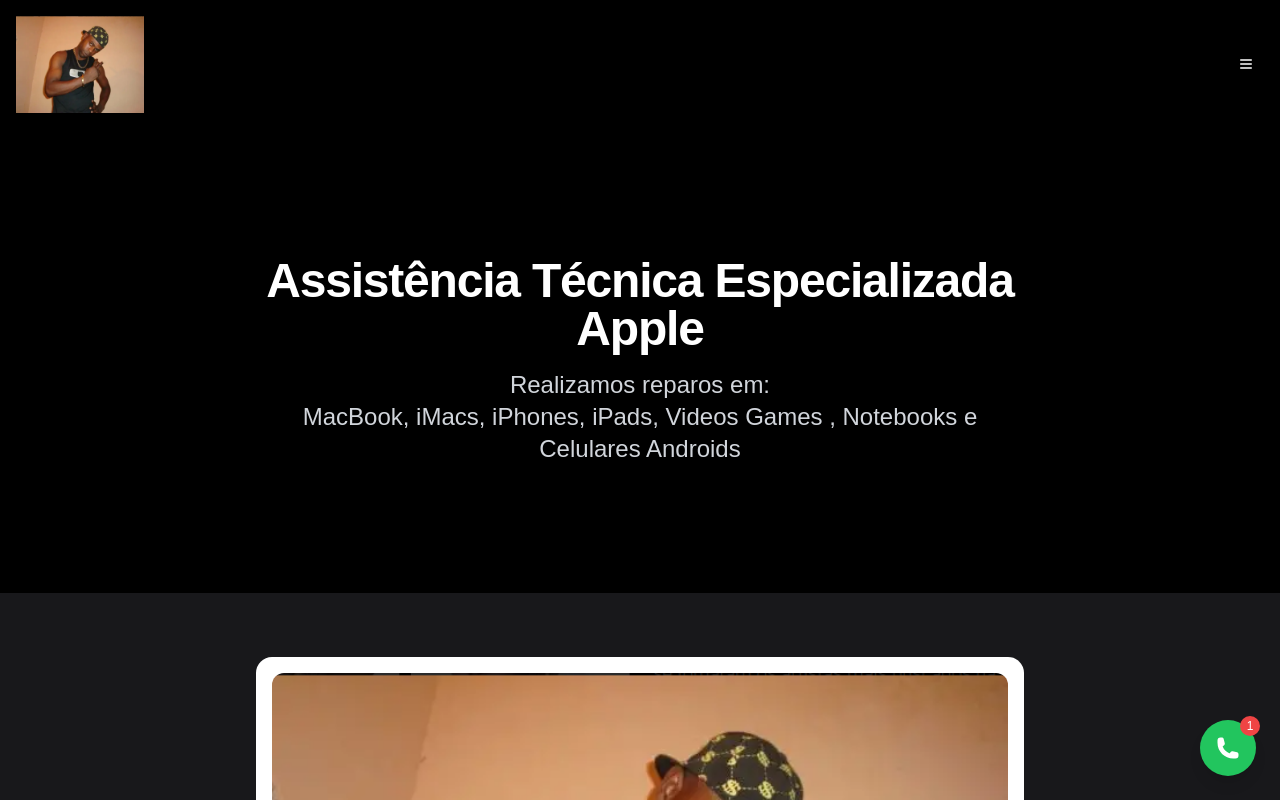
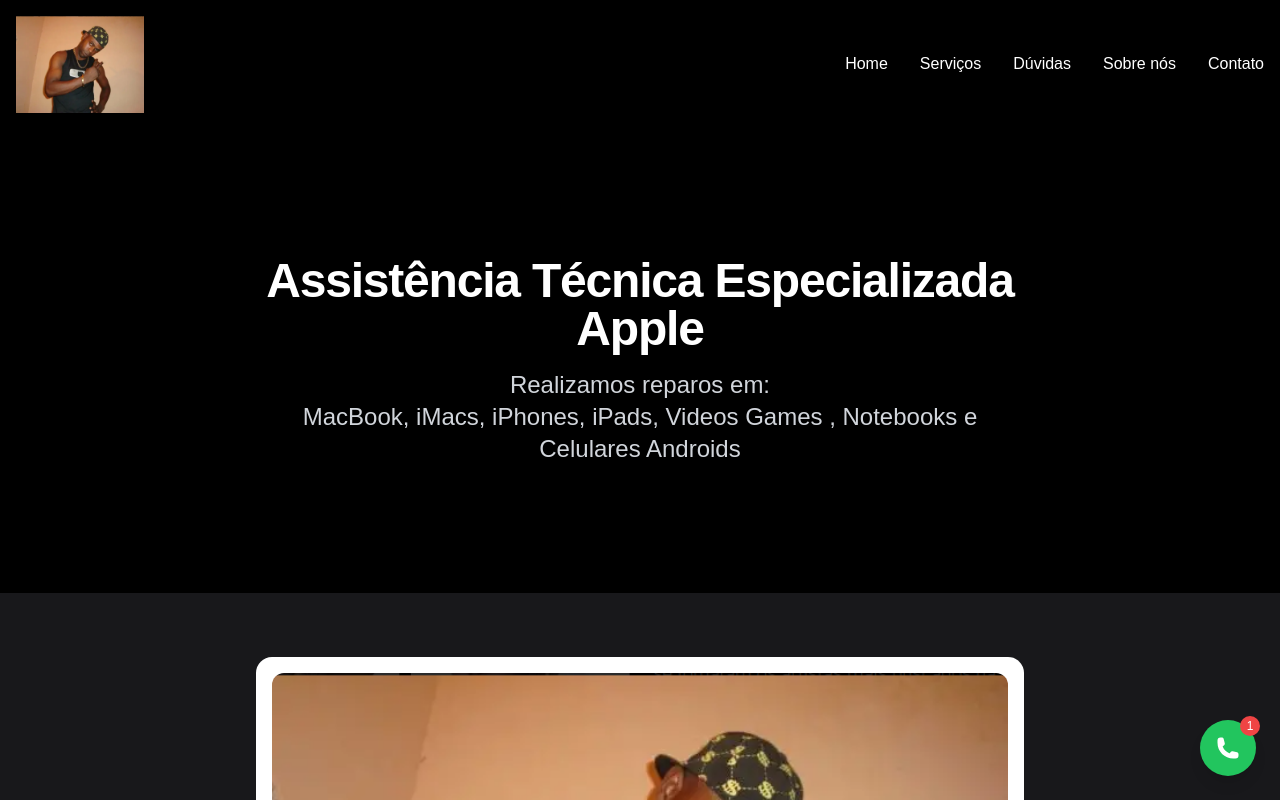
Before and after one commit to WagnerTerry/assistencia, a Next.js app: page / in a window 1280 px wide. Shown: the top 800 px of the page. Built offline with nearby package versions, Linux system fonts and the light colour scheme.

Commit message:
modificando menu

```diff
--- /dev/null
+++ b/app/components/nav-menu.tsx
@@ -0,0 +1,103 @@
+"use client";
+
+import { useState } from "react";
+import Link from "next/link";
+import { Menu, X } from "lucide-react";
+import { Button } from "@/components/ui/button";
+import { cn } from "@/lib/utils";
+
+export function NavMenu() {
+  const [isOpen, setIsOpen] = useState(false);
+
+  return (
+    <div className="relative">
+      {/* Mobile Menu Button */}
+      <Button
+        variant="ghost"
+        size="icon"
+        className="text-white md:hidden"
+        onClick={() => setIsOpen(!isOpen)}
+      >
+        {isOpen ? <X className="h-6 w-6" /> : <Menu className="h-6 w-6" />}
+      </Button>
+
+      {/* Desktop Menu */}
+      <nav className="hidden md:flex items-center gap-8">
+        <Link
+          href="/"
+          className="text-white hover:text-gray-300 transition-colors"
+        >
+          Home
+        </Link>
+        <Link
+          href="/servicos"
+          className="text-white hover:text-gray-300 transition-colors"
+        >
+          Serviços
+        </Link>
+        <Link
+          href="/duvidas"
+          className="text-white hover:text-gray-300 transition-colors"
+        >
+          Dúvidas
+        </Link>
+        <Link
+          href="/sobre"
+          className="text-white hover:text-gray-300 transition-colors"
+        >
+          Sobre nós
+        </Link>
+        <Link
+          href="/contato"
+          className="text-white hover:text-gray-300 transition-colors"
+        >
+          Contato
+        </Link>
+      </nav>
+
+      {/* Mobile Menu */}
+      <nav
+        className={cn(
+          "absolute right-0 top-full mt-2 w-48 py-2 bg-zinc-900 rounded-lg shadow-lg md:hidden",
+          isOpen ? "block" : "hidden"
+        )}
+      >
+        <Link
+          href="/"
+          className="block px-4 py-2 text-white hover:bg-zinc-800 transition-colors"
+          onClick={() => setIsOpen(false)}
+        >
+          Home
+        </Link>
+        <Link
+          href="/servicos"
+          className="block px-4 py-2 text-white hover:bg-zinc-800 transition-colors"
+          onClick={() => setIsOpen(false)}
+        >
+          Serviços
+        </Link>
+        <Link
+          href="/duvidas"
+          className="block px-4 py-2 text-white hover:bg-zinc-800 transition-colors"
+          onClick={() => setIsOpen(false)}
+        >
+          Dúvidas
+        </Link>
+        <Link
+          href="/sobre"
+          className="block px-4 py-2 text-white hover:bg-zinc-800 transition-colors"
+          onClick={() => setIsOpen(false)}
+        >
+          Sobre nós
+        </Link>
+        <Link
+          href="/contato"
+          className="block px-4 py-2 text-white hover:bg-zinc-800 transition-colors"
+          onClick={() => setIsOpen(false)}
+        >
+          Contato
+        </Link>
+      </nav>
+    </div>
+  );
+}
--- a/app/page.tsx
+++ b/app/page.tsx
@@ -1,6 +1,5 @@
 import Image from "next/image";
 import {
-  Menu,
   Cpu,
   WrenchIcon,
   HardDrive,
@@ -16,12 +15,13 @@
   AccordionItem,
   AccordionTrigger,
 } from "@/components/ui/accordion";
+import { NavMenu } from "./components/nav-menu";
 
 export default function Page() {
   return (
     <div className="min-h-screen bg-black text-white">
       {/* Previous sections remain unchanged - including them for completeness */}
-      <header className="container px-4 py-4 flex items-center justify-between">
+      <header className="container px-4 py-4 flex items-center justify-between bg-black">
         <Image
           src={NegoBam}
           alt="Vou tacar"
@@ -29,9 +29,7 @@
           height={50}
           className="w-32"
         />
-        <Button variant="ghost" size="icon" className="text-white">
-          <Menu className="h-6 w-6" />
-        </Button>
+        <NavMenu />
       </header>
 
       {/* Hero Section */}
```
